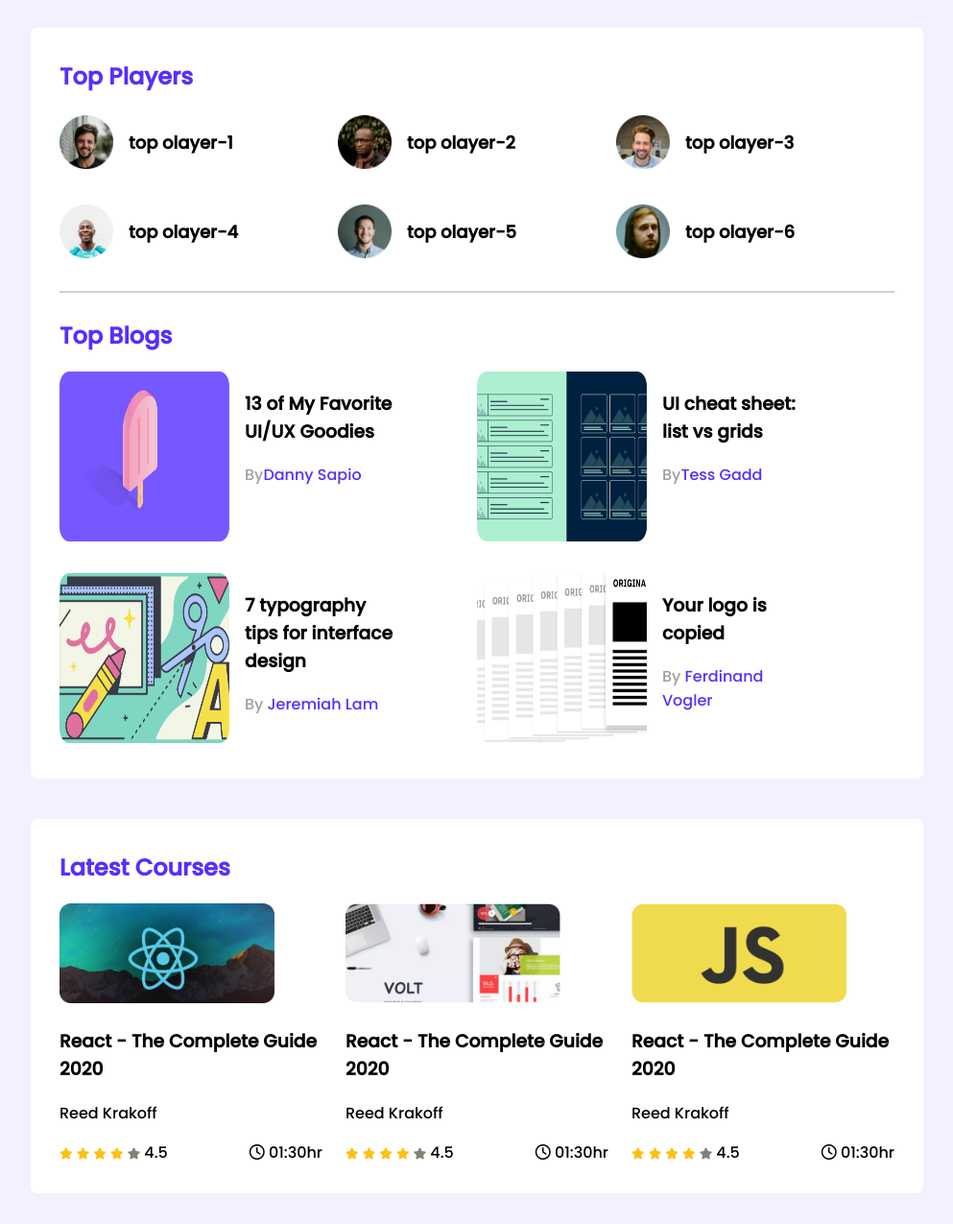
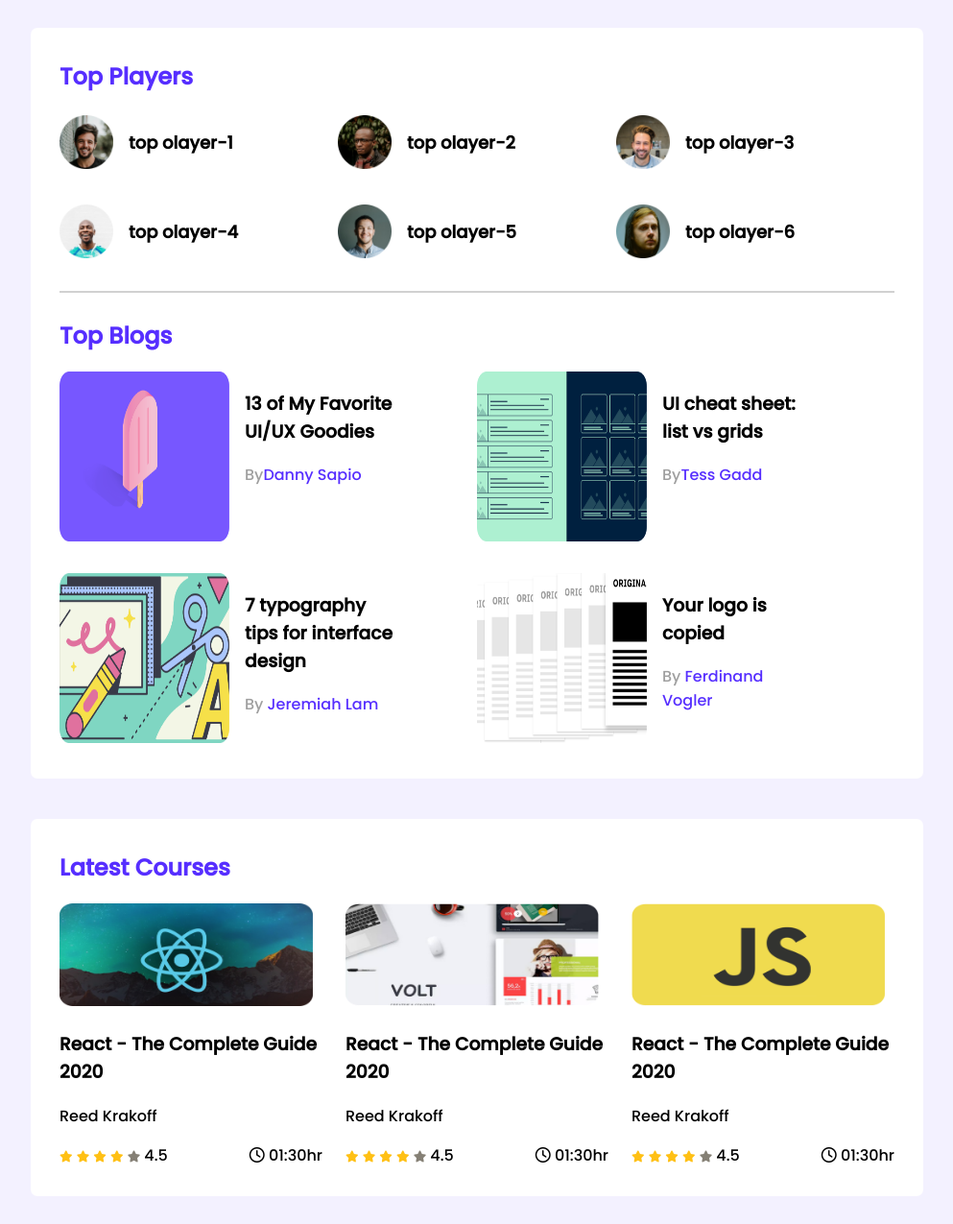
Before and after one commit to najmussakinb13/leader-board-css3, a plain HTML site: page index.html in a window 1280 px wide. Shown: the whole page at 96% size, without its empty margins (143-1136 px from the left). Drawn offline with Linux system fonts and the light colour scheme.

Commit message:
width add

```diff
--- a/styels/style.css
+++ b/styels/style.css
@@ -89,8 +89,8 @@ hr{
          courses styles
 ------------------- */
 .courses .course img{
-    height: 104px;
-    width: 224px;
+    height: 107px;
+    width: 264px;
 }
 .course-info{
     display: flex;
@@ -132,5 +132,7 @@ hr{
     }
     .players, .blogs, .courses{
         grid-template-columns: repeat(2, 1fr);
+
     }
+
  }
```
